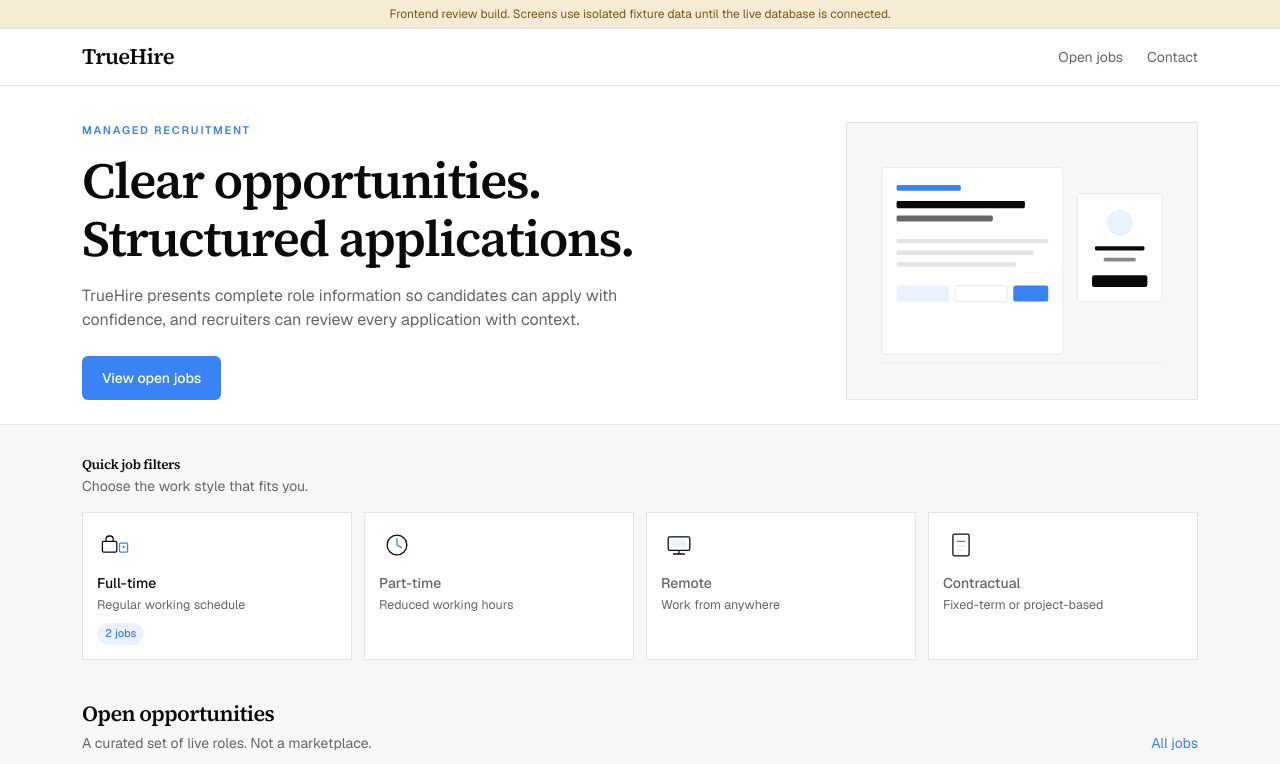
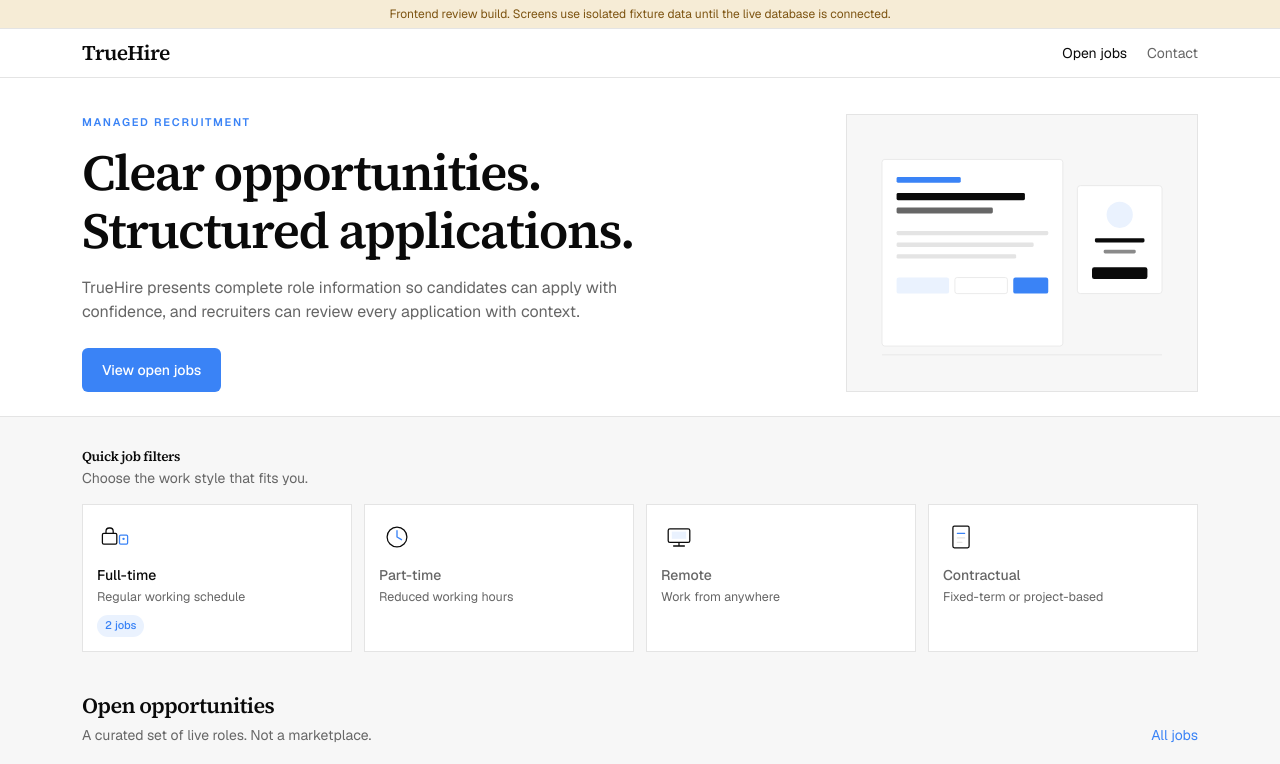
Before and after one commit to habibwahid101/truehire, a Next.js app: page / in a window 1280 px wide. Shown: the top 764 px of the page. Built offline with nearby package versions, Linux system fonts and the light colour scheme; no server answers.

Commit message:
refine(ui): compact public header with active nav states

```diff
--- a/components/site-header.tsx
+++ b/components/site-header.tsx
@@ -1,16 +1,14 @@
 import Link from "next/link";
 import { ReviewBanner } from "@/components/review-banner";
+import { SiteNav } from "@/components/site-nav";
 
 export function SiteHeader({ compact = false }: { compact?: boolean }) {
   return (
-    <header className="sticky top-0 z-30 border-b border-line bg-surface/94 backdrop-blur">
+    <header className="sticky top-0 z-30 border-b border-line bg-surface">
       <ReviewBanner />
-      <div className="container-page flex h-12 items-center justify-between sm:h-14">
-        <Link href="/" className="serif text-[20px] tracking-tight text-ink sm:text-[22px]">TrueHire</Link>
-        <nav className="flex items-center gap-4 text-sm text-muted sm:gap-6">
-          <Link href="/jobs" className="hover:text-ink">Open jobs</Link>
-          {!compact ? <Link href="/contact" className="hidden hover:text-ink sm:inline">Contact</Link> : null}
-        </nav>
+      <div className="container-page flex h-11 items-center justify-between sm:h-12">
+        <Link href="/" className="serif text-[19px] leading-none tracking-tight text-ink sm:text-[21px]">TrueHire</Link>
+        <SiteNav compact={compact} />
       </div>
     </header>
   );
--- /dev/null
+++ b/components/site-nav.tsx
@@ -0,0 +1,36 @@
+"use client";
+
+import Link from "next/link";
+import { usePathname } from "next/navigation";
+
+function NavLink({
+  href,
+  children,
+  emphasis = false,
+}: {
+  href: string;
+  children: React.ReactNode;
+  emphasis?: boolean;
+}) {
+  const pathname = usePathname();
+  const active = href === "/" ? pathname === "/" : pathname === href || pathname.startsWith(`${href}/`);
+  return (
+    <Link
+      href={href}
+      aria-current={active ? "page" : undefined}
+      className={`relative inline-flex min-h-9 items-center text-sm transition-colors hover:text-brand focus-visible:outline focus-visible:outline-2 focus-visible:outline-offset-2 focus-visible:outline-brand ${active ? "text-ink" : emphasis ? "text-ink" : "text-muted"}`}
+    >
+      {children}
+      {active ? <span className="absolute inset-x-0 -bottom-px h-px bg-brand" aria-hidden="true" /> : null}
+    </Link>
+  );
+}
+
+export function SiteNav({ compact = false }: { compact?: boolean }) {
+  return (
+    <nav className="flex items-center gap-4 sm:gap-5" aria-label="Primary">
+      <NavLink href="/jobs" emphasis>Open jobs</NavLink>
+      {!compact ? <NavLink href="/contact">Contact</NavLink> : null}
+    </nav>
+  );
+}
```
